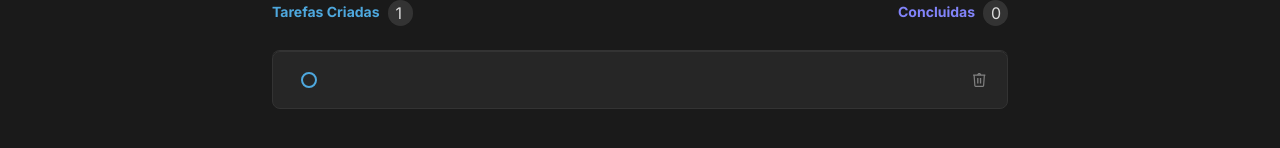
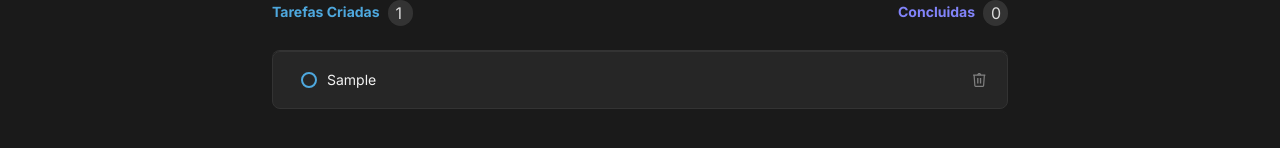
Before and after one commit to Ericles-Miller/check-To-do-List, a React (Vite) app: page / in a window 1280 px wide. Both pictures are taken after typing "Sample" into the empty fields and a click on the button "Criar". Shown: the part 294-442 px from the top of the page. Built offline with nearby package versions, Linux system fonts and the light colour scheme.

Commit message:
insert id to find field correct

```diff
--- a/src/components/CheckList.tsx
+++ b/src/components/CheckList.tsx
@@ -2,18 +2,30 @@ import styles from './checkList.module.css';
 import trash from '../img/trash.svg'
 
 interface ITask { //mudar o nome da interface
-  taskValue: object[];
-  //idValue: number;
+  taskValue: string;
+  id: string;
+  isCompleted:boolean;
 }
 
-export function CheckList({ taskValue }: ITask) {
-  console.log(taskValue)
+interface IFunctionTask{
+  onChangeIsComplete: (id: string) => void;
+  onDeleteTask: (id: string) => void;
+}
+
+export function CheckList({isCompleted,id,taskValue }: ITask, {onChangeIsComplete,onDeleteTask}:IFunctionTask) {
+
+
+
+
+
+
+  console.log(id, taskValue)
   return (
     <div className={styles.UnionAttributesTask}>
-      <section>
-        <input type="checkbox"  id='checkbox' className={styles.checkboxA} />
-        <label htmlFor='checkbox'  className={styles.checkboxLabel}>
-
+      <section key={id}>
+        <input type="checkbox" id={id} className={styles.checkboxA} />
+        <label htmlFor={id}  className={styles.checkboxLabel}>
+          {taskValue}
         </label>
         <img src={trash} alt="" />
       </section>
--- a/src/components/Tasks.tsx
+++ b/src/components/Tasks.tsx
@@ -10,8 +10,25 @@ interface IContentTask {
 }
 
 export function Tasks({  countTask, task }: IContentTask) {
-  const [countCompletedTask, setCountCompletedTask] = useState(0);
 
+  // function handleCompletedTasks() {
+  //   let count = 0;
+  //   task.filter(item => {
+  //     if (item.isCompleted === true) {
+  //       count++;
+  //     }
+  //   })
+  //   setCompletedTasks(count)
+  // };
+
+  // function changeIsComplete(id: number) {
+  //   task.map(item => {
+  //     if (item.id === id) {
+  //       item.isCompleted = !item.isCompleted
+  //     }
+  //   })
+  //   handleCompletedTasks();
+  // };
 
   return (
     <div className={styles.allContentTasks}>
@@ -38,7 +55,12 @@ export function Tasks({  countTask, task }: IContentTask) {
           </div>
           :
           task.map((item:any)=> {
-            return <CheckList key={item} taskValue={item} />
+            return <CheckList
+              key={item.id}
+              id={item.id}
+              taskValue={item.content}
+              isCompleted={item.isCompleted}
+            />
           })
         }
       </div>
```
